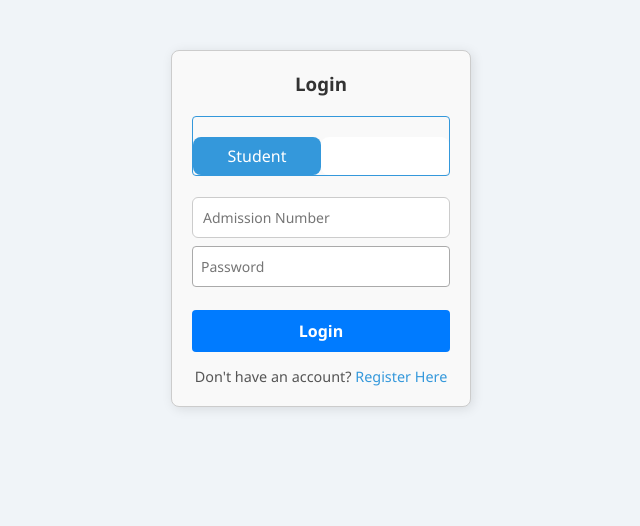
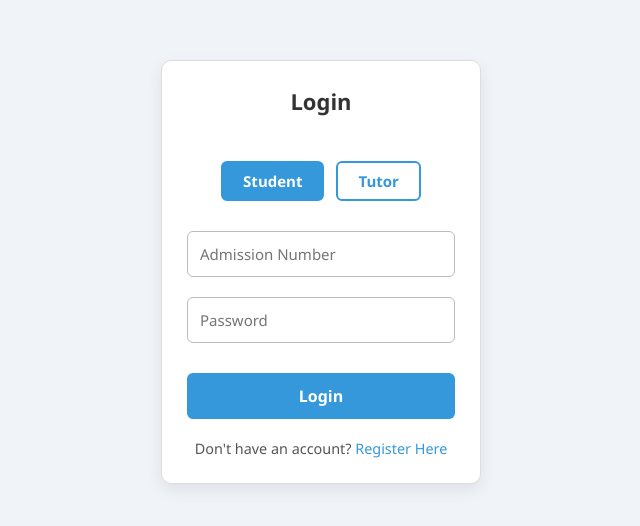
Before and after one commit to SAYANA-SHABU/gatenew, a React (Vite) app in the folder project/vgate/: page /l in a window 1280 px wide. Shown: the top 526 px of the page, without its empty margins (319-959 px from the left). Built offline with nearby package versions, Linux system fonts and the light colour scheme.

Commit message:
Updated Login.css

```diff
--- a/project/vgate/src/component/Login.css
+++ b/project/vgate/src/component/Login.css
@@ -1,82 +1,96 @@
+/* === Container === */
 #login-container {
-  width: 300px;
-  margin: 50px auto;
-  padding: 20px;
-  border: 1px solid #ccc;
-  border-radius: 8px;
-  background-color: #f9f9f9;
-  box-shadow: 2px 2px 12px rgba(0,0,0,0.1);
+  width: 320px;
+  margin: 60px auto;
+  padding: 25px;
+  border: 1px solid #ddd;
+  border-radius: 10px;
+  background-color: #fff;
+  box-shadow: 0 6px 16px rgba(0, 0, 0, 0.08);
   font-family: Arial, sans-serif;
 }
 
 #login-title {
   text-align: center;
   color: #333;
+  margin-bottom: 25px;
+  font-size: 22px;
+  font-weight: bold;
+}
+
+/* === Toggle Buttons Container === */
+.user-type-toggle {
+  display: flex;
+  justify-content: center;
+  gap: 12px;            /* space between Student & Tutor */
   margin-bottom: 20px;
 }
 
-#login-admno,
+/* === Each Button === */
+.toggle-btn {
+  padding: 8px 20px;
+  border: 2px solid #3498db;
+  border-radius: 6px;
+  background: #fff;
+  color: #3498db;
+  font-size: 15px;
+  font-weight: 600;
+  cursor: pointer;
+  transition: all 0.3s ease;
+}
+
+/* === Active Button === */
+.toggle-btn.active {
+  background: #3498db;
+  color: #fff;
+}
+
+/* === Hover Effect === */
+.toggle-btn:hover:not(.active) {
+  background: #ecf6ff;
+}
+
+
+/* === Input Fields === */
+#login-id,
 #login-password {
   width: 100%;
-  padding: 10px 8px;
-  margin: 8px 0;
-  border: 1px solid #aaa;
-  border-radius: 4px;
-  box-sizing: border-box;
-  font-size: 14px;
+  padding: 12px;
+  margin: 10px 0;
+  border: 1px solid #bbb;
+  border-radius: 6px;
+  font-size: 15px;
   transition: border-color 0.3s ease;
 }
 
-#login-admno:focus,
+#login-id:focus,
 #login-password:focus {
-  border-color: #007BFF;
+  border-color: #3498db;
   outline: none;
 }
 
+/* === Submit Button === */
 #login-submit {
   width: 100%;
-  padding: 10px;
-  margin-top: 15px;
-  background-color: #007BFF;
+  padding: 12px;
+  margin-top: 20px;
+  background-color: #3498db;
   border: none;
   color: white;
   font-size: 16px;
   font-weight: 600;
-  border-radius: 4px;
+  border-radius: 6px;
   cursor: pointer;
   transition: background-color 0.3s ease;
 }
 
 #login-submit:hover {
-  background-color: #0056b3;
+  background-color: #217dbb;
 }
 
-
-.user-type-toggle {
-  display: flex;
-  margin-bottom: 15px;
-  border-radius: 4px;
-  overflow: hidden;
-  border: 1px solid #3498db;
-}
-
-.toggle-btn {
-  flex: 1;
-  padding: 8px;
-  border: none;
-  background: white;
-  cursor: pointer;
-  font-weight: 500;
-  transition: all 0.3s;
-}
-
-.toggle-btn.active {
-  background: #3498db;
-  color: white;
-}
-
+/* === Footer === */
 .login-footer {
-  margin-top: 15px;
+  margin-top: 20px;
   text-align: center;
   font-size: 0.9rem;
   color: #555;
@@ -84,6 +98,7 @@
 
 .login-footer a {
   color: #3498db;
+  font-weight: 500;
   text-decoration: none;
 }
 
```
